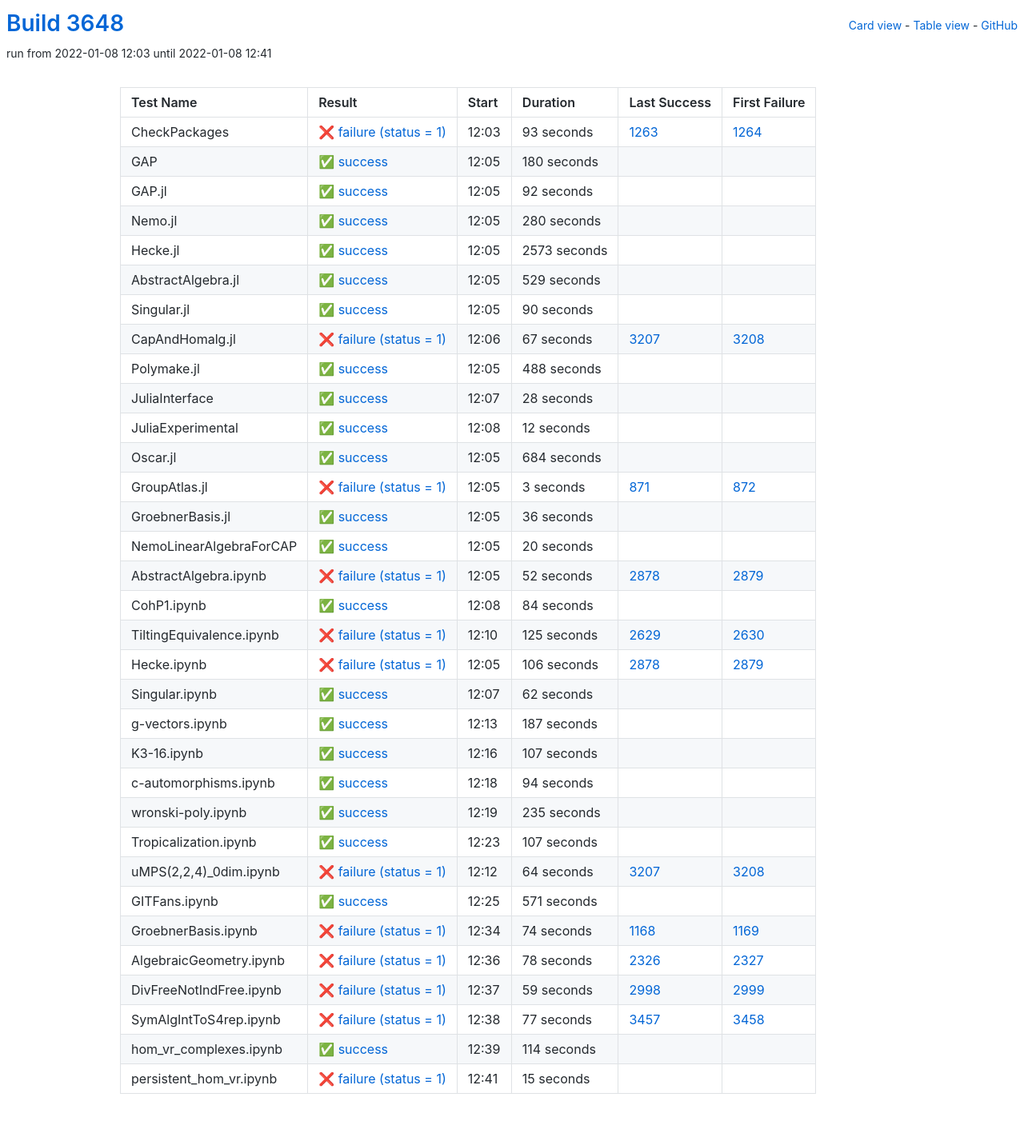
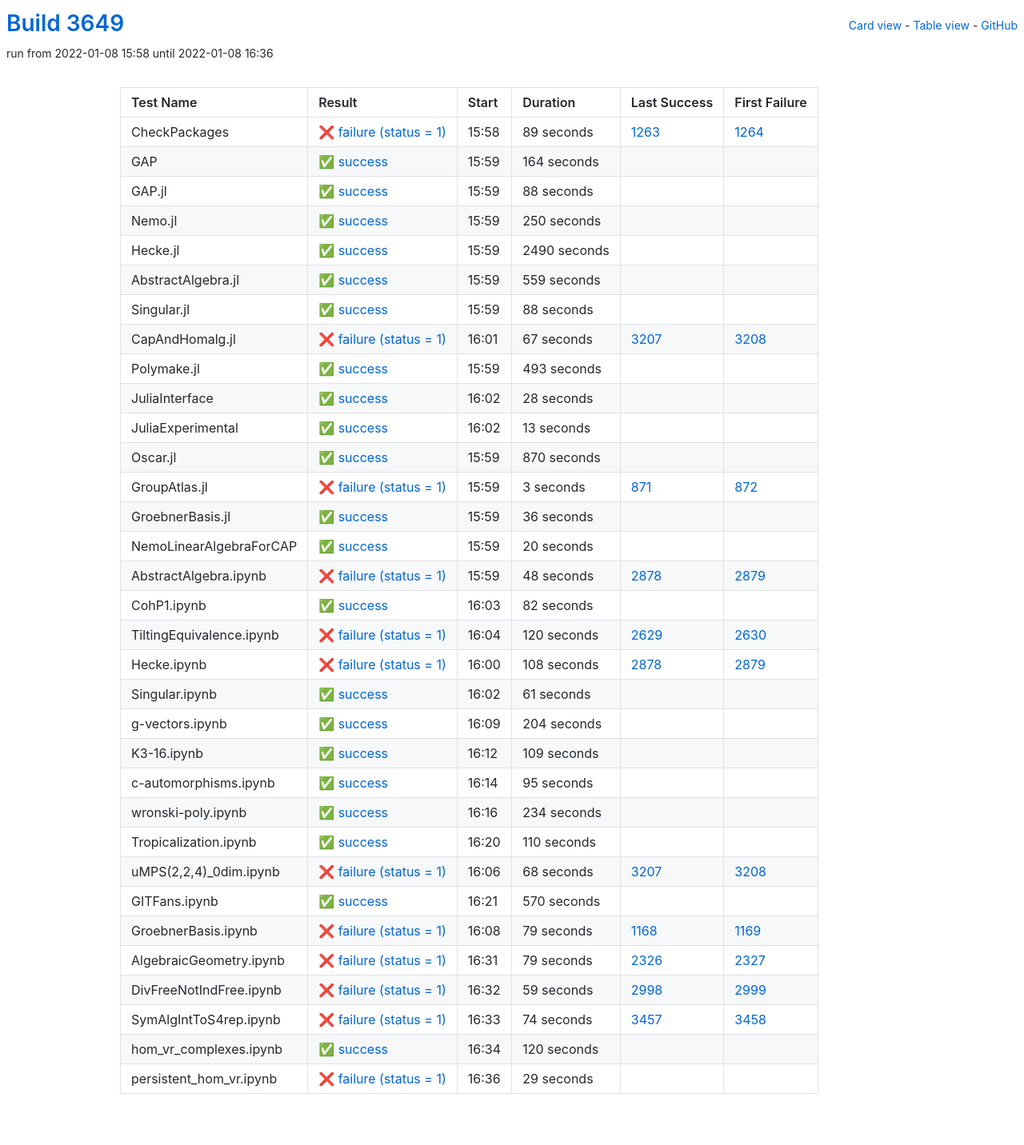
Before and after one commit to oscar-system/oscar-ci-status-stable, a Jekyll site: the page built from table.html, in a window 1280 px wide. Shown: the whole page at 80% size. Built offline with Jekyll 4.4.1, drawn with Linux system fonts in a browser that asks for light colours.

Commit message:
Build #3649

```diff
--- a/_data/ci.yml
+++ b/_data/ci.yml
@@ -1,6 +1,6 @@
 ---
-build: 3648
-build_url: https://oscarci.mathematik.uni-kl.de/job/oscar-stable/3648/
+build: 3649
+build_url: https://oscarci.mathematik.uni-kl.de/job/oscar-stable/3649/
 job: oscar-stable
 organization: oscar-system
 repo: oscar-ci-status-stable
@@ -8,92 +8,92 @@ repourl: https://github.com/oscar-system/oscar-ci-status-stable
 tests:
 - name: CheckPackages
   id: checkpackages
-  log: https://oscarci.mathematik.uni-kl.de/job/oscar-stable/3648/artifact/logs/build-3648/CheckPackages.log
-  start: 2022-01-08 12:03
+  log: https://oscarci.mathematik.uni-kl.de/job/oscar-stable/3649/artifact/logs/build-3649/CheckPackages.log
+  start: 2022-01-08 15:58
   success: false
   exitcode: 1
   status: failure
-  duration: 93
+  duration: 89
   last_success: 1263
   last_success_url: https://oscarci.mathematik.uni-kl.de/job/oscar-stable/1263/
   first_failure: 1264
   first_failure_url: https://oscarci.mathematik.uni-kl.de/job/oscar-stable/1264/
 - name: GAP
   id: gap
-  log: https://oscarci.mathematik.uni-kl.de/job/oscar-stable/3648/artifact/logs/build-3648/GAP.log
-  start: 2022-01-08 12:05
+  log: https://oscarci.mathematik.uni-kl.de/job/oscar-stable/3649/artifact/logs/build-3649/GAP.log
+  start: 2022-01-08 15:59
   success: true
   exitcode: 0
   status: success
-  duration: 180
+  duration: 164
   last_success: false
   last_success_url:
   first_failure: false
   first_failure_url:
 - name: GAP.jl
   id: gap-jl
-  log: https://oscarci.mathematik.uni-kl.de/job/oscar-stable/3648/artifact/logs/build-3648/GAP.jl.log
-  start: 2022-01-08 12:05
+  log: https://oscarci.mathematik.uni-kl.de/job/oscar-stable/3649/artifact/logs/build-3649/GAP.jl.log
+  start: 2022-01-08 15:59
   success: true
   exitcode: 0
   status: success
-  duration: 92
+  duration: 88
   last_success: false
   last_success_url:
   first_failure: false
   first_failure_url:
 - name: Nemo.jl
   id: nemo-jl
-  log: https://oscarci.mathematik.uni-kl.de/job/oscar-stable/3648/artifact/logs/build-3648/Nemo.jl.log
-  start: 2022-01-08 12:05
+  log: https://oscarci.mathematik.uni-kl.de/job/oscar-stable/3649/artifact/logs/build-3649/Nemo.jl.log
+  start: 2022-01-08 15:59
   success: true
   exitcode: 0
   status: success
-  duration: 280
+  duration: 250
   last_success: false
   last_success_url:
   first_failure: false
   first_failure_url:
 - name: Hecke.jl
   id: hecke-jl
-  log: https://oscarci.mathematik.uni-kl.de/job/oscar-stable/3648/artifact/logs/build-3648/Hecke.jl.log
-  start: 2022-01-08 12:05
+  log: https://oscarci.mathematik.uni-kl.de/job/oscar-stable/3649/artifact/logs/build-3649/Hecke.jl.log
+  start: 2022-01-08 15:59
   success: true
   exitcode: 0
   status: success
-  duration: 2573
+  duration: 2490
   last_success: false
   last_success_url:
   first_failure: false
   first_failure_url:
 - name: AbstractAlgebra.jl
   id: abstractalgebra-jl
-  log: https://oscarci.mathematik.uni-kl.de/job/oscar-stable/3648/artifact/logs/build-3648/AbstractAlgebra.jl.log
-  start: 2022-01-08 12:05
+  log: https://oscarci.mathematik.uni-kl.de/job/oscar-stable/3649/artifact/logs/build-3649/AbstractAlgebra.jl.log
+  start: 2022-01-08 15:59
   success: true
   exitcode: 0
   status: success
-  duration: 529
+  duration: 559
   last_success: false
   last_success_url:
   first_failure: false
   first_failure_url:
 - name: Singular.jl
   id: singular-jl
-  log: https://oscarci.mathematik.uni-kl.de/job/oscar-stable/3648/artifact/logs/build-3648/Singular.jl.log
-  start: 2022-01-08 12:05
+  log: https://oscarci.mathematik.uni-kl.de/job/oscar-stable/3649/artifact/logs/build-3649/Singular.jl.log
+  start: 2022-01-08 15:59
   success: true
   exitcode: 0
   status: success
-  duration: 90
+  duration: 88
   last_success: false
   last_success_url:
   first_failure: false
   first_failure_url:
 - name: CapAndHomalg.jl
   id: capandhomalg-jl
-  log: https://oscarci.mathematik.uni-kl.de/job/oscar-stable/3648/artifact/logs/build-3648/CapAndHomalg.jl.log
-  start: 2022-01-08 12:06
+  log: https://oscarci.mathematik.uni-kl.de/job/oscar-stable/3649/artifact/logs/build-3649/CapAndHomalg.jl.log
+  start: 2022-01-08 16:01
   success: false
   exitcode: 1
   status: failure
@@ -104,20 +104,20 @@ tests:
   first_failure_url: https://oscarci.mathematik.uni-kl.de/job/oscar-stable/3208/
 - name: Polymake.jl
   id: polymake-jl
-  log: https://oscarci.mathematik.uni-kl.de/job/oscar-stable/3648/artifact/logs/build-3648/Polymake.jl.log
-  start: 2022-01-08 12:05
+  log: https://oscarci.mathematik.uni-kl.de/job/oscar-stable/3649/artifact/logs/build-3649/Polymake.jl.log
+  start: 2022-01-08 15:59
   success: true
   exitcode: 0
   status: success
-  duration: 488
+  duration: 493
   last_success: false
   last_success_url:
   first_failure: false
   first_failure_url:
 - name: JuliaInterface
   id: juliainterface
-  log: https://oscarci.mathematik.uni-kl.de/job/oscar-stable/3648/artifact/logs/build-3648/JuliaInterface.log
-  start: 2022-01-08 12:07
+  log: https://oscarci.mathematik.uni-kl.de/job/oscar-stable/3649/artifact/logs/build-3649/JuliaInterface.log
+  start: 2022-01-08 16:02
   success: true
   exitcode: 0
   status: success
@@ -128,32 +128,32 @@ tests:
   first_failure_url:
 - name: JuliaExperimental
   id: juliaexperimental
-  log: https://oscarci.mathematik.uni-kl.de/job/oscar-stable/3648/artifact/logs/build-3648/JuliaExperimental.log
-  start: 2022-01-08 12:08
+  log: https://oscarci.mathematik.uni-kl.de/job/oscar-stable/3649/artifact/logs/build-3649/JuliaExperimental.log
+  start: 2022-01-08 16:02
   success: true
   exitcode: 0
   status: success
-  duration: 12
+  duration: 13
   last_success: false
   last_success_url:
   first_failure: false
   first_failure_url:
 - name: Oscar.jl
   id: oscar-jl
-  log: https://oscarci.mathematik.uni-kl.de/job/oscar-stable/3648/artifact/logs/build-3648/Oscar.jl.log
-  start: 2022-01-08 12:05
+  log: https://oscarci.mathematik.uni-kl.de/job/oscar-stable/3649/artifact/logs/build-3649/Oscar.jl.log
+  start: 2022-01-08 15:59
   success: true
   exitcode: 0
   status: success
-  duration: 684
+  duration: 870
   last_success: false
   last_success_url:
   first_failure: false
   first_failure_url:
 - name: GroupAtlas.jl
   id: groupatlas-jl
-  log: https://oscarci.mathematik.uni-kl.de/job/oscar-stable/3648/artifact/logs/build-3648/GroupAtlas.jl.log
-  start: 2022-01-08 12:05
+  log: https://oscarci.mathematik.uni-kl.de/job/oscar-stable/3649/artifact/logs/build-3649/GroupAtlas.jl.log
+  start: 2022-01-08 15:59
   success: false
   exitcode: 1
   status: failure
@@ -164,8 +164,8 @@ tests:
   first_failure_url: https://oscarci.mathematik.uni-kl.de/job/oscar-stable/872/
 - name: GroebnerBasis.jl
   id: groebnerbasis-jl
-  log: https://oscarci.mathematik.uni-kl.de/job/oscar-stable/3648/artifact/logs/build-3648/GroebnerBasis.jl.log
-  start: 2022-01-08 12:05
+  log: https://oscarci.mathematik.uni-kl.de/job/oscar-stable/3649/artifact/logs/build-3649/GroebnerBasis.jl.log
+  start: 2022-01-08 15:59
   success: true
   exitcode: 0
   status: success
@@ -176,8 +176,8 @@ tests:
   first_failure_url:
 - name: NemoLinearAlgebraForCAP
   id: nemolinearalgebraforcap
-  log: https://oscarci.mathematik.uni-kl.de/job/oscar-stable/3648/artifact/logs/build-3648/NemoLinearAlgebraForCAP.log
-  start: 2022-01-08 12:05
+  log: https://oscarci.mathematik.uni-kl.de/job/oscar-stable/3649/artifact/logs/build-3649/NemoLinearAlgebraForCAP.log
+  start: 2022-01-08 15:59
   success: true
   exitcode: 0
   status: success
@@ -188,176 +188,176 @@ tests:
   first_failure_url:
 - name: AbstractAlgebra.ipynb
   id: abstractalgebra-ipynb
-  log: https://oscarci.mathematik.uni-kl.de/job/oscar-stable/3648/artifact/logs/build-3648/AbstractAlgebra.ipynb.log
-  start: 2022-01-08 12:05
+  log: https://oscarci.mathematik.uni-kl.de/job/oscar-stable/3649/artifact/logs/build-3649/AbstractAlgebra.ipynb.log
+  start: 2022-01-08 15:59
   success: false
   exitcode: 1
   status: failure
-  duration: 52
+  duration: 48
   last_success: 2878
   last_success_url: https://oscarci.mathematik.uni-kl.de/job/oscar-stable/2878/
   first_failure: 2879
   first_failure_url: https://oscarci.mathematik.uni-kl.de/job/oscar-stable/2879/
 - name: CohP1.ipynb
   id: cohp1-ipynb
-  log: https://oscarci.mathematik.uni-kl.de/job/oscar-stable/3648/artifact/logs/build-3648/CohP1.ipynb.log
-  start: 2022-01-08 12:08
+  log: https://oscarci.mathematik.uni-kl.de/job/oscar-stable/3649/artifact/logs/build-3649/CohP1.ipynb.log
+  start: 2022-01-08 16:03
   success: true
   exitcode: 0
   status: success
-  duration: 84
+  duration: 82
   last_success: false
   last_success_url:
   first_failure: false
   first_failure_url:
 - name: TiltingEquivalence.ipynb
   id: tiltingequivalence-ipynb
-  log: https://oscarci.mathematik.uni-kl.de/job/oscar-stable/3648/artifact/logs/build-3648/TiltingEquivalence.ipynb.log
-  start: 2022-01-08 12:10
+  log: https://oscarci.mathematik.uni-kl.de/job/oscar-stable/3649/artifact/logs/build-3649/TiltingEquivalence.ipynb.log
+  start: 2022-01-08 16:04
   success: false
   exitcode: 1
   status: failure
-  duration: 125
+  duration: 120
   last_success: 2629
   last_success_url: https://oscarci.mathematik.uni-kl.de/job/oscar-stable/2629/
   first_failure: 2630
   first_failure_url: https://oscarci.mathematik.uni-kl.de/job/oscar-stable/2630/
 - name: Hecke.ipynb
   id: hecke-ipynb
-  log: https://oscarci.mathematik.uni-kl.de/job/oscar-stable/3648/artifact/logs/build-3648/Hecke.ipynb.log
-  start: 2022-01-08 12:05
+  log: https://oscarci.mathematik.uni-kl.de/job/oscar-stable/3649/artifact/logs/build-3649/Hecke.ipynb.log
+  start: 2022-01-08 16:00
   success: false
   exitcode: 1
   status: failure
-  duration: 106
+  duration: 108
   last_success: 2878
   last_success_url: https://oscarci.mathematik.uni-kl.de/job/oscar-stable/2878/
   first_failure: 2879
   first_failure_url: https://oscarci.mathematik.uni-kl.de/job/oscar-stable/2879/
 - name: Singular.ipynb
   id: singular-ipynb
-  log: https://oscarci.mathematik.uni-kl.de/job/oscar-stable/3648/artifact/logs/build-3648/Singular.ipynb.log
-  start: 2022-01-08 12:07
+  log: https://oscarci.mathematik.uni-kl.de/job/oscar-stable/3649/artifact/logs/build-3649/Singular.ipynb.log
+  start: 2022-01-08 16:02
   success: true
   exitcode: 0
   status: success
-  duration: 62
+  duration: 61
   last_success: false
   last_success_url:
   first_failure: false
   first_failure_url:
 - name: g-vectors.ipynb
   id: g-vectors-ipynb
-  log: https://oscarci.mathematik.uni-kl.de/job/oscar-stable/3648/artifact/logs/build-3648/g-vectors.ipynb.log
-  start: 2022-01-08 12:13
+  log: https://oscarci.mathematik.uni-kl.de/job/oscar-stable/3649/artifact/logs/build-3649/g-vectors.ipynb.log
+  start: 2022-01-08 16:09
   success: true
   exitcode: 0
   status: success
-  duration: 187
+  duration: 204
   last_success: false
   last_success_url:
   first_failure: false
   first_failure_url:
 - name: K3-16.ipynb
   id: k3-16-ipynb
-  log: https://oscarci.mathematik.uni-kl.de/job/oscar-stable/3648/artifact/logs/build-3648/K3-16.ipynb.log
-  start: 2022-01-08 12:16
+  log: https://oscarci.mathematik.uni-kl.de/job/oscar-stable/3649/artifact/logs/build-3649/K3-16.ipynb.log
+  start: 2022-01-08 16:12
   success: true
   exitcode: 0
   status: success
-  duration: 107
+  duration: 109
   last_success: false
   last_success_url:
   first_failure: false
   first_failure_url:
 - name: c-automorphisms.ipynb
   id: c-automorphisms-ipynb
-  log: https://oscarci.mathematik.uni-kl.de/job/oscar-stable/3648/artifact/logs/build-3648/c-automorphisms.ipynb.log
-  start: 2022-01-08 12:18
+  log: https://oscarci.mathematik.uni-kl.de/job/oscar-stable/3649/artifact/logs/build-3649/c-automorphisms.ipynb.log
+  start: 2022-01-08 16:14
   success: true
   exitcode: 0
   status: success
-  duration: 94
+  duration: 95
   last_success: false
   last_success_url:
   first_failure: false
   first_failure_url:
 - name: wronski-poly.ipynb
   id: wronski-poly-ipynb
-  log: https://oscarci.mathematik.uni-kl.de/job/oscar-stable/3648/artifact/logs/build-3648/wronski-poly.ipynb.log
-  start: 2022-01-08 12:19
+  log: https://oscarci.mathematik.uni-kl.de/job/oscar-stable/3649/artifact/logs/build-3649/wronski-poly.ipynb.log
+  start: 2022-01-08 16:16
   success: true
   exitcode: 0
   status: success
-  duration: 235
+  duration: 234
   last_success: false
   last_success_url:
   first_failure: false
   first_failure_url:
 - name: Tropicalization.ipynb
   id: tropicalization-ipynb
-  log: https://oscarci.mathematik.uni-kl.de/job/oscar-stable/3648/artifact/logs/build-3648/Tropicalization.ipynb.log
-  start: 2022-01-08 12:23
+  log: https://oscarci.mathematik.uni-kl.de/job/oscar-stable/3649/artifact/logs/build-3649/Tropicalization.ipynb.log
+  start: 2022-01-08 16:20
   success: true
   exitcode: 0
   status: success
-  duration: 107
+  duration: 110
   last_success: false
   last_success_url:
   first_failure: false
   first_failure_url:
 - name: uMPS(2,2,4)_0dim.ipynb
   id: umps-2-2-4-0dim-ipynb
-  log: https://oscarci.mathematik.uni-kl.de/job/oscar-stable/3648/artifact/logs/build-3648/uMPS-2-2-4-_0dim.ipynb.log
-  start: 2022-01-08 12:12
+  log: https://oscarci.mathematik.uni-kl.de/job/oscar-stable/3649/artifact/logs/build-3649/uMPS-2-2-4-_0dim.ipynb.log
+  start: 2022-01-08 16:06
   success: false
   exitcode: 1
   status: failure
-  duration: 64
+  duration: 68
   last_success: 3207
   last_success_url: https://oscarci.mathematik.uni-kl.de/job/oscar-stable/3207/
   first_failure: 3208
   first_failure_url: https://oscarci.mathematik.uni-kl.de/job/oscar-stable/3208/
 - name: GITFans.ipynb
   id: gitfans-ipynb
-  log: https://oscarci.mathematik.uni-kl.de/job/oscar-stable/3648/artifact/logs/build-3648/GITFans.ipynb.log
-  start: 2022-01-08 12:25
+  log: https://oscarci.mathematik.uni-kl.de/job/oscar-stable/3649/artifact/logs/build-3649/GITFans.ipynb.log
+  start: 2022-01-08 16:21
   success: true
   exitcode: 0
   status: success
-  duration: 571
+  duration: 570
   last_success: false
   last_success_url:
   first_failure: false
   first_failure_url:
 - name: GroebnerBasis.ipynb
   id: groebnerbasis-ipynb
-  log: https://oscarci.mathematik.uni-kl.de/job/oscar-stable/3648/artifact/logs/build-3648/GroebnerBasis.ipynb.log
-  start: 2022-01-08 12:34
+  log: https://oscarci.mathematik.uni-kl.de/job/oscar-stable/3649/artifact/logs/build-3649/GroebnerBasis.ipynb.log
+  start: 2022-01-08 16:08
   success: false
   exitcode: 1
   status: failure
-  duration: 74
+  duration: 79
   last_success: 1168
   last_success_url: https://oscarci.mathematik.uni-kl.de/job/oscar-stable/1168/
   first_failure: 1169
   first_failure_url: https://oscarci.mathematik.uni-kl.de/job/oscar-stable/1169/
 - name: AlgebraicGeometry.ipynb
   id: algebraicgeometry-ipynb
-  log: https://oscarci.mathematik.uni-kl.de/job/oscar-stable/3648/artifact/logs/build-3648/AlgebraicGeometry.ipynb.log
-  start: 2022-01-08 12:36
+  log: https://oscarci.mathematik.uni-kl.de/job/oscar-stable/3649/artifact/logs/build-3649/AlgebraicGeometry.ipynb.log
+  start: 2022-01-08 16:31
   success: false
   exitcode: 1
   status: failure
-  duration: 78
+  duration: 79
   last_success: 2326
   last_success_url: https://oscarci.mathematik.uni-kl.de/job/oscar-stable/2326/
   first_failure: 2327
   first_failure_url: https://oscarci.mathematik.uni-kl.de/job/oscar-stable/2327/
 - name: DivFreeNotIndFree.ipynb
   id: divfreenotindfree-ipynb
-  log: https://oscarci.mathematik.uni-kl.de/job/oscar-stable/3648/artifact/logs/build-3648/DivFreeNotIndFree.ipynb.log
-  start: 2022-01-08 12:37
+  log: https://oscarci.mathematik.uni-kl.de/job/oscar-stable/3649/artifact/logs/build-3649/DivFreeNotIndFree.ipynb.log
+  start: 2022-01-08 16:32
   success: false
   exitcode: 1
   status: failure
@@ -368,36 +368,36 @@ tests:
   first_failure_url: https://oscarci.mathematik.uni-kl.de/job/oscar-stable/2999/
 - name: SymAlgIntToS4rep.ipynb
   id: symalginttos4rep-ipynb
-  log: https://oscarci.mathematik.uni-kl.de/job/oscar-stable/3648/artifact/logs/build-3648/SymAlgIntToS4rep.ipynb.log
-  start: 2022-01-08 12:38
+  log: https://oscarci.mathematik.uni-kl.de/job/oscar-stable/3649/artifact/logs/build-3649/SymAlgIntToS4rep.ipynb.log
+  start: 2022-01-08 16:33
   success: false
   exitcode: 1
   status: failure
-  duration: 77
+  duration: 74
   last_success: 3457
   last_success_url: https://oscarci.mathematik.uni-kl.de/job/oscar-stable/3457/
   first_failure: 3458
   first_failure_url: https://oscarci.mathematik.uni-kl.de/job/oscar-stable/3458/
 - name: hom_vr_complexes.ipynb
   id: hom-vr-complexes-ipynb
-  log: https://oscarci.mathematik.uni-kl.de/job/oscar-stable/3648/artifact/logs/build-3648/hom_vr_complexes.ipynb.log
-  start: 2022-01-08 12:39
+  log: https://oscarci.mathematik.uni-kl.de/job/oscar-stable/3649/artifact/logs/build-3649/hom_vr_complexes.ipynb.log
+  start: 2022-01-08 16:34
   success: true
   exitcode: 0
   status: success
-  duration: 114
+  duration: 120
   last_success: false
   last_success_url:
   first_failure: false
   first_failure_url:
 - name: persistent_hom_vr.ipynb
   id: persistent-hom-vr-ipynb
-  log: https://oscarci.mathematik.uni-kl.de/job/oscar-stable/3648/artifact/logs/build-3648/persistent_hom_vr.ipynb.log
-  start: 2022-01-08 12:41
+  log: https://oscarci.mathematik.uni-kl.de/job/oscar-stable/3649/artifact/logs/build-3649/persistent_hom_vr.ipynb.log
+  start: 2022-01-08 16:36
   success: false
   exitcode: 1
   status: failure
-  duration: 15
+  duration: 29
   last_success: false
   last_success_url:
   first_failure: false
```
Also changed, not shown: README.md.
